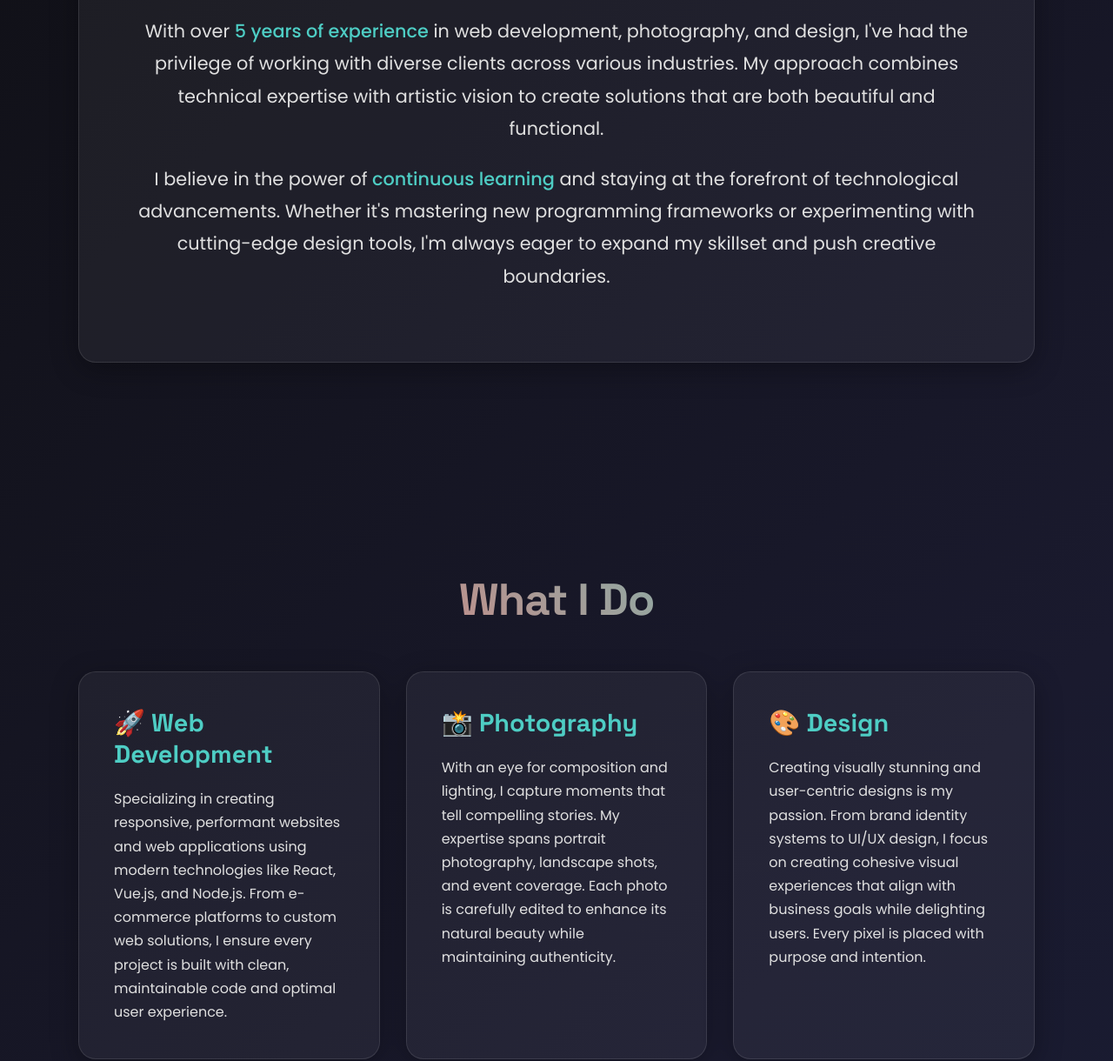
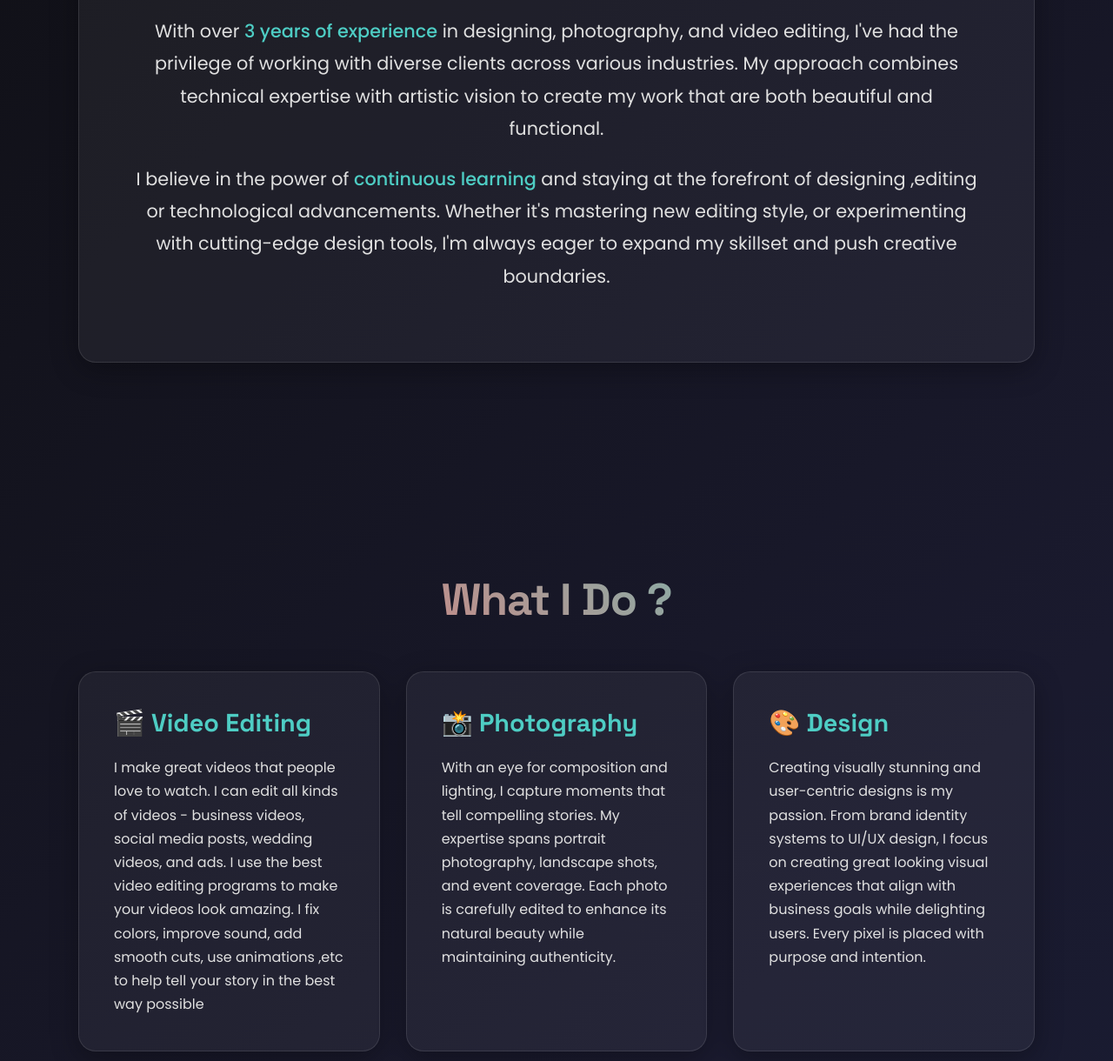
Before and after one commit to RedDragX/Portfolio-, a plain HTML site: page index.html in a window 1280 px wide. Shown: the part 1174-2394 px from the top of the page at 87% size. Drawn offline with Linux system fonts and the light colour scheme.

Commit message:
Update index.html

```diff
--- a/index.html
+++ b/index.html
@@ -521,13 +521,13 @@
         <div class="hero-content">
             <h1>Ashish Newar</h1>
             <div class="role-container">
-                <div class="role-text">Web Developer</div>
                 <div class="role-text">Photographer</div>
-                <div class="role-text">Designer</div>
+                <div class="role-text">Graphic Designer</div>
+                <div class="role-text">Video Editor</div>
             </div>
             <p class="hero-subtitle">
-                Transforming ideas into digital masterpieces through code, creativity, and innovation.
-                Let's build something extraordinary together.
+                Transforming ideas into digital masterpieces through designs, creativity, and innovation.
+                Let's create something extraordinary together.
             </p>
         </div>
     </section>
@@ -540,14 +540,14 @@
                 with a passion for crafting digital experiences that leave lasting impressions.
             </p>
             <p>
-                With over <span class="highlight">5 years of experience</span> in web development, photography,
-                and design, I've had the privilege of working with diverse clients across various industries.
-                My approach combines technical expertise with artistic vision to create solutions that are both
+                With over <span class="highlight">3 years of experience</span> in designing, photography,
+                and video editing, I've had the privilege of working with diverse clients across various industries.
+                My approach combines technical expertise with artistic vision to create my work that are both
                 beautiful and functional.
             </p>
             <p>
                 I believe in the power of <span class="highlight">continuous learning</span> and staying at the
-                forefront of technological advancements. Whether it's mastering new programming frameworks or
+                forefront of designing ,editing or technological advancements. Whether it's mastering new editing style, or
                 experimenting with cutting-edge design tools, I'm always eager to expand my skillset and push
                 creative boundaries.
             </p>
@@ -555,15 +555,15 @@
     </section>
 
     <section id="works" class="section">
-        <h2>What I Do</h2>
+        <h2>What I Do ?</h2>
         <div class="works-grid">
             <div class="work-card glass">
-                <h3>🚀 Web Development</h3>
+                <h3>🎬 Video Editing</h3>
                 <p>
-                    Specializing in creating responsive, performant websites and web applications
-                    using modern technologies like React, Vue.js, and Node.js. From e-commerce
-                    platforms to custom web solutions, I ensure every project is built with clean,
-                    maintainable code and optimal user experience.
+                   I make great videos that people love to watch. I can edit all kinds of videos -
+                   business videos, social media posts, wedding videos, and ads. I use the best
+                   video editing programs to make your videos look amazing. I fix colors, improve
+                  sound, add smooth cuts, use animations ,etc to help tell your story in the best way possible
                 </p>
             </div>
             <div class="work-card glass">
@@ -579,7 +579,7 @@
                 <h3>🎨 Design</h3>
                 <p>
                     Creating visually stunning and user-centric designs is my passion. From brand
-                    identity systems to UI/UX design, I focus on creating cohesive visual experiences
+                    identity systems to UI/UX design, I focus on creating great looking visual experiences
                     that align with business goals while delighting users. Every pixel is placed with
                     purpose and intention.
                 </p>
```
